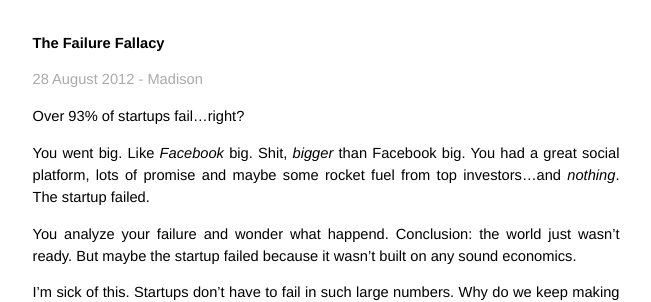
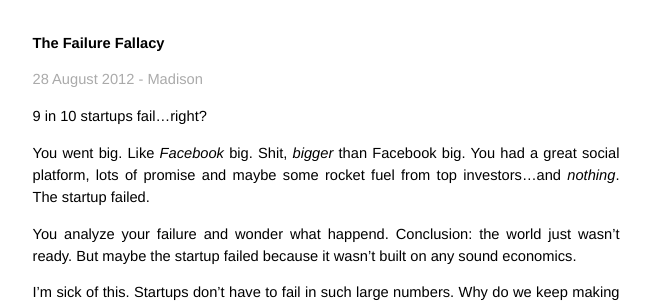
Before and after one commit to mlynch/mlynch.github.com, a Jekyll site: the page built from _posts/2012-08-28-failure-fallacy.markdown, in a window 1280 px wide. Shown: the part 172-474 px from the top of the page, without its empty margins (314-965 px from the left). Built offline with Jekyll 4.4.1, drawn with Linux system fonts in a browser that asks for light colours; nearby versions of some CDN libraries; Markdown is read by kramdown in place of the engine named in the settings; comment, search, counter and statistics services are not loaded.

Commit message:
Startups

```diff
--- a/_posts/2012-08-28-failure-fallacy.markdown
+++ b/_posts/2012-08-28-failure-fallacy.markdown
@@ -14,7 +14,7 @@ summary:
 
 <p class="meta">28 August 2012 - Madison</p>
 
-Over 93% of startups fail...right?
+9 in 10 startups fail...right?
 
 You went big. Like *Facebook* big. Shit, *bigger* than Facebook big. You had a great social platform, lots of promise and maybe some rocket fuel from top investors...and *nothing*. The startup failed.
 
```
